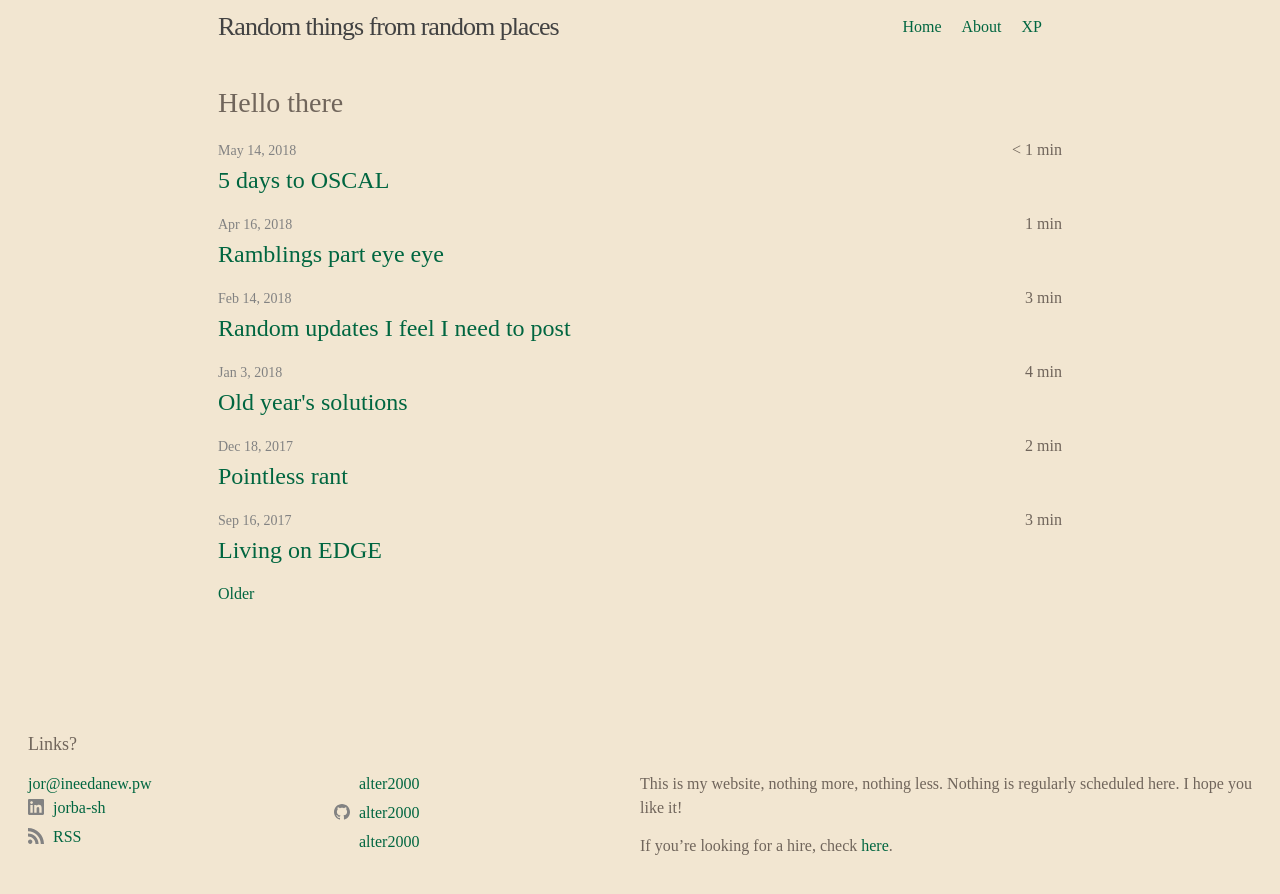
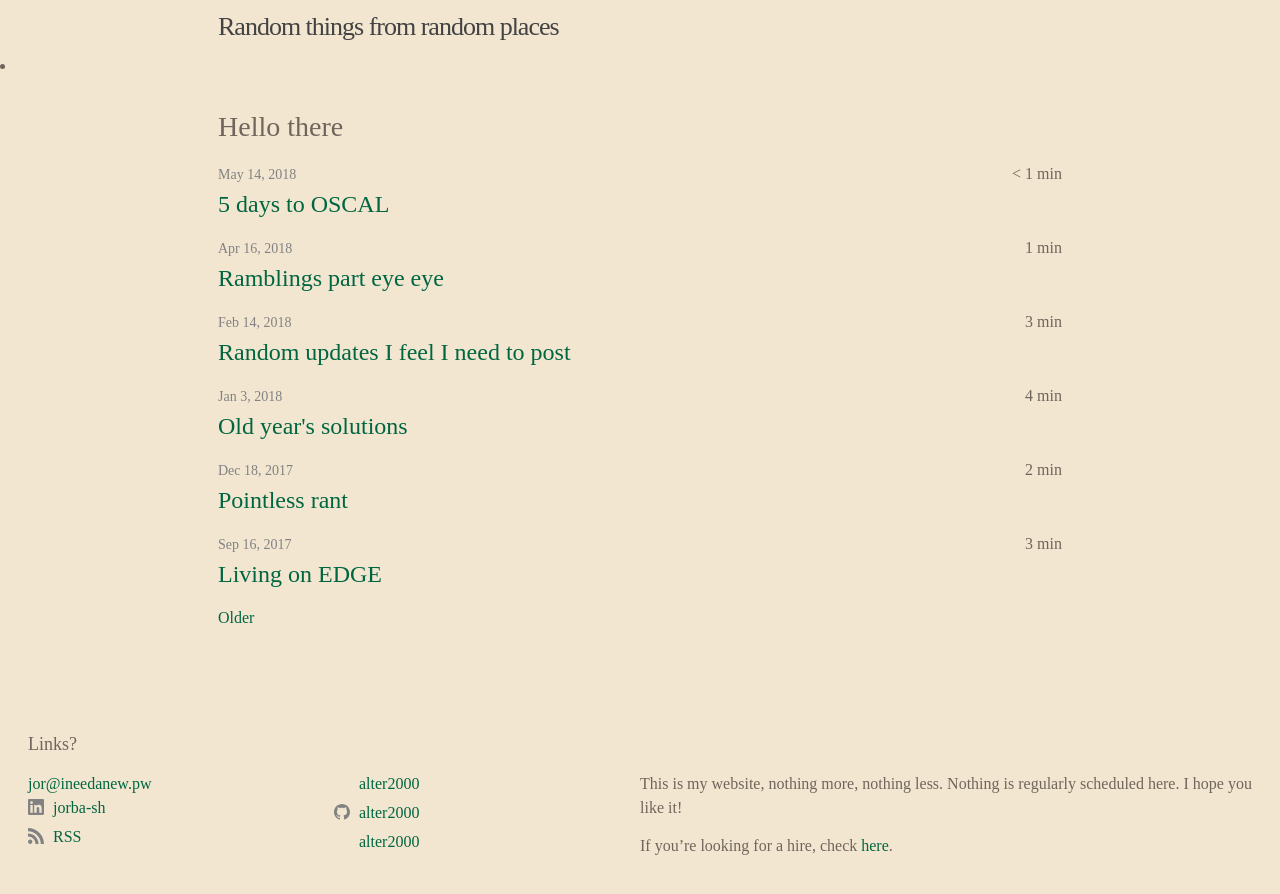
Before and after one commit to alter2000/alter2000.github.io, a Jekyll site: the page built from index.html, in a window 1280 px wide. Shown: the top 894 px of the page. Built offline with Jekyll 4.4.1, drawn with Linux system fonts in a browser that asks for light colours; the list of posts is cut into pages by our own code.

Commit message:
customizations

```diff
--- a/_data/navigation.yml
+++ b/_data/navigation.yml
@@ -5,4 +5,4 @@
   - name: About
     url: /about/
   - name: XP
-    url: /portfolio/
+    url: /resume/
--- a/_includes/header.html
+++ b/_includes/header.html
@@ -14,12 +14,6 @@
             </svg>
           </span>
         </label>
-
-        <div class="trigger">
-          {%- for item in site.data.navigation.links -%}
-            <a class="nav{% if item.url == page.url %} nav-active{% endif %}" href="{{ item.url }}">{{ item.name }}</a>
-          {%- endfor -%}
-        </div>
       </nav>
     {%- endif -%}
   </div>
--- a/_includes/social-vcs.html
+++ b/_includes/social-vcs.html
@@ -28,7 +28,7 @@
   {%- endif -%}
 
 	{%- if site.external.gitlab -%}
-  <li><a href="https://gitlab.com/{{ site.external.gitlab| cgi_escape | escape }}">
+  <li><a href="https://gitlab.com/{{ site.external.gitlab | cgi_escape | escape }}">
     <svg class="svg-icon">
       <use xlink:href="{{ '/assets/minima-social-icons.svg#gitlab' | relative_url }}"></use>
     </svg>
--- a/_layouts/default.html
+++ b/_layouts/default.html
@@ -13,6 +13,8 @@
 		</div>
     {%- endif %}
 
+    {%- include sidebar.html -%}
+
     <main class="page-content" aria-label="Content">
       <div class="wrapper">
         {{ content }}
```
Also changed, not shown: _layouts/archive.html (added, +9 -0 lines).
